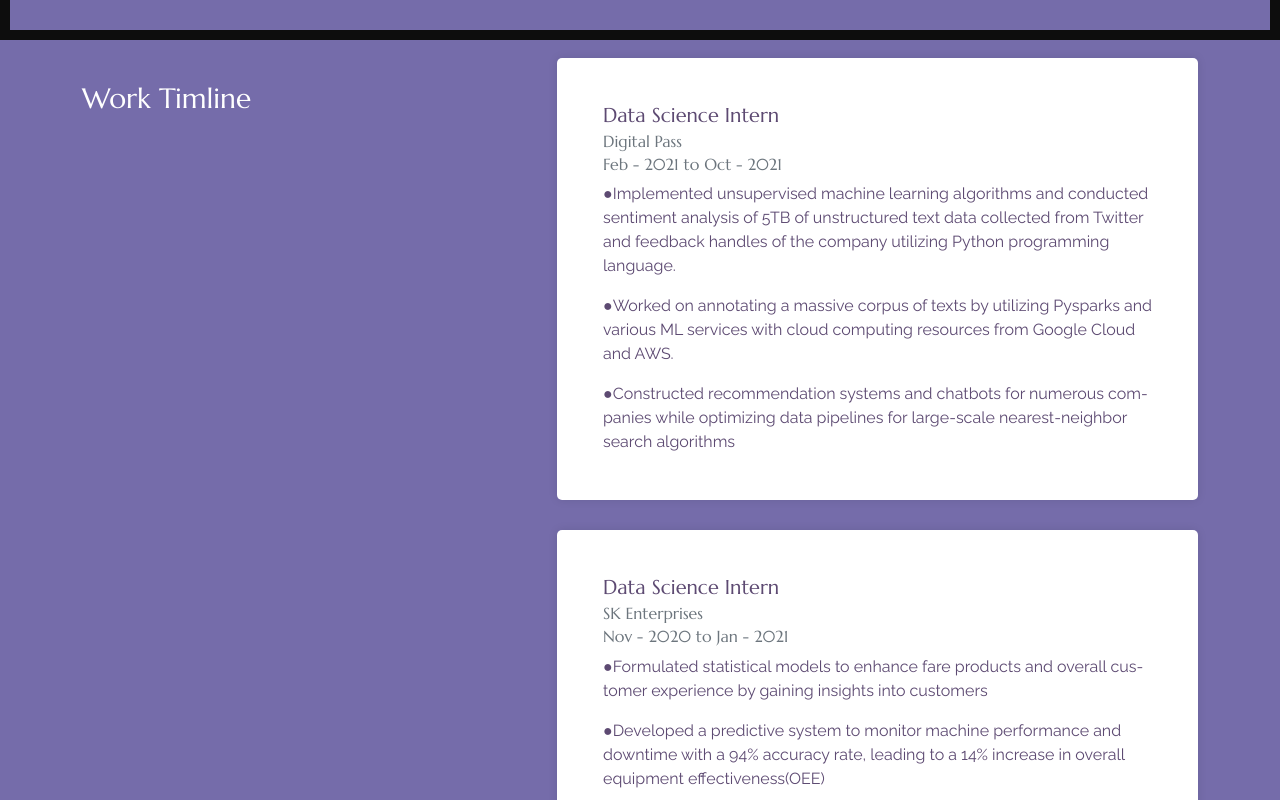
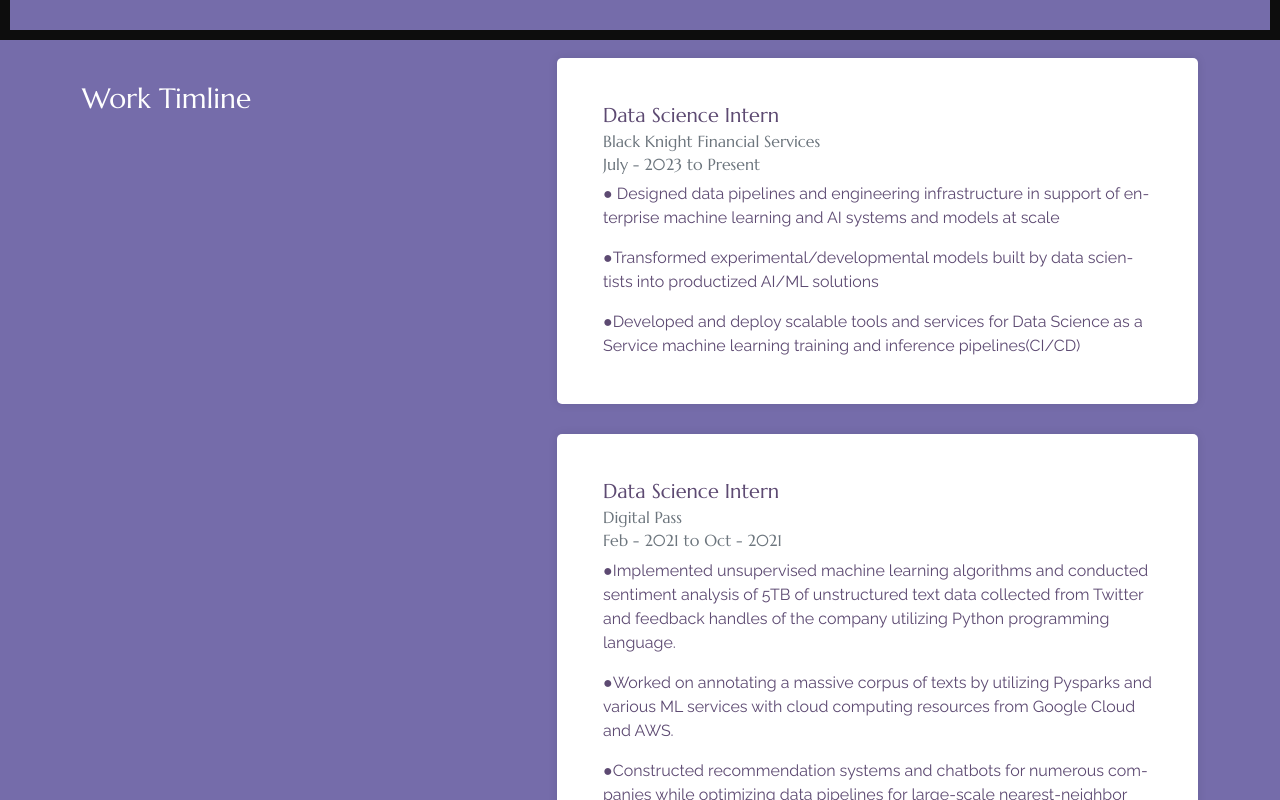
Before and after one commit to ris3abh/ris3abh.github.io, a React (Create React App) app: page /about in a window 1280 px wide. Shown: the part 760-1560 px from the top of the page. Built offline with nearby package versions, Linux system fonts and the light colour scheme.

Commit message:
black knight

```diff
--- a/src/content_option.js
+++ b/src/content_option.js
@@ -23,6 +23,14 @@
     aboutme3: "So if you’re looking for someone who’s equal parts nerdy and fun, then look no further than Rishabh, your friendly neighborhood data scientist!! I’m currently looking for a full-time position as a data scientist.",
 };
 const worktimeline = [{
+    jobtitle: "Data Science Intern",
+    where: "Black Knight Financial Services",
+    date: "July - 2023 to Present",
+    description1: "● Designed data pipelines and engineering infrastructure in support of enterprise machine learning and AI systems and models at scale",
+    description2: "●Transformed experimental/developmental models built by data scientists into productized AI/ML solutions",
+    description3: "●Developed and deploy scalable tools and services for Data Science as a Service machine learning training and inference pipelines(CI/CD)",
+},
+    {
         jobtitle: "Data Science Intern",
         where: "Digital Pass",
         date: "Feb - 2021 to Oct - 2021",
--- a/src/index.css
+++ b/src/index.css
@@ -4,7 +4,7 @@
     --secondary-color: #fff;
     --text-color: #fff;
     --text-color-2: #fff;
-    --text-color-3: rgb(97, 63, 131);
+    --text-color-3: #fff;
     --overlay-color: rgb(12 12 12 / 63%);
 }
 
```
Also changed, not shown: 10 other files (tests, documents, lock files or other folders).
